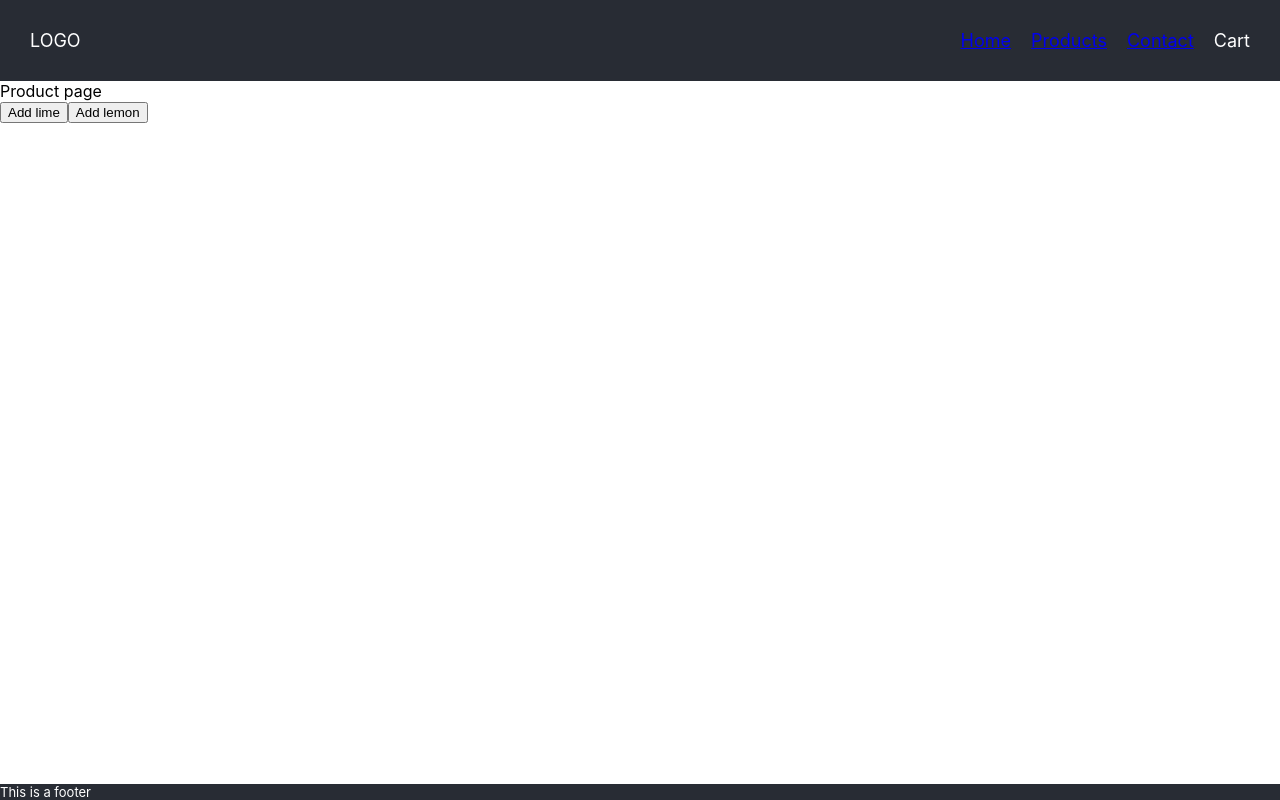
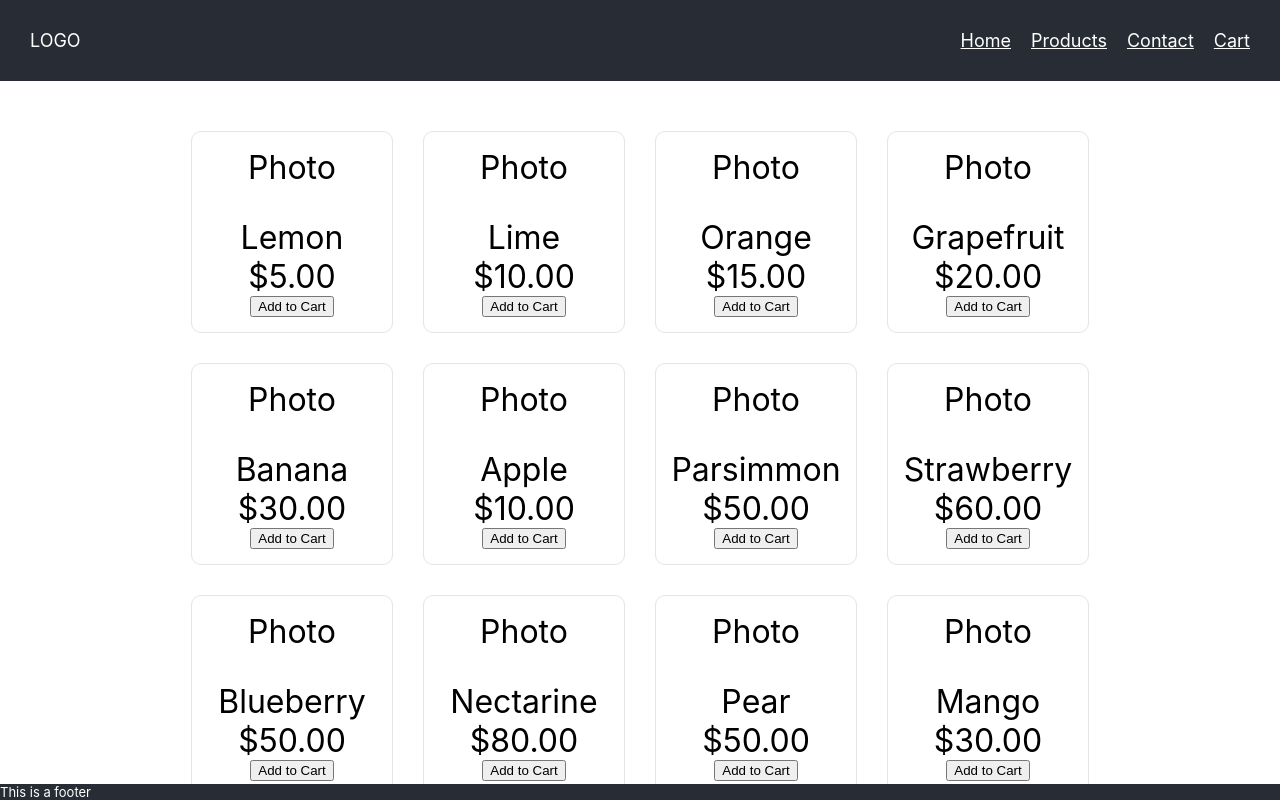
Before and after one commit to skeanster/web-store, a React (Create React App) app: page /Productpage in a window 1280 px wide. Built offline with nearby package versions, Linux system fonts and the light colour scheme.

Commit message:
Cart, product page, state improvements

```diff
--- a/src/App.css
+++ b/src/App.css
@@ -1,3 +1,7 @@
+a {
+  color: white;
+}
+
 .App {
   text-align: center;
   min-height: 100vh;
@@ -50,3 +54,36 @@
   bottom: 0;
   width: 100%;
 }
+
+.productPage {
+  display: flex;
+  flex-direction: row;
+  flex-wrap: wrap;
+  justify-content: center;
+  gap: 30px;
+  margin-top: 50px;
+  width: 90%;
+  margin-left: auto;
+  margin-right: auto;
+  max-width: 1000px;
+}
+
+.item {
+  width: 200px;
+  height: 200px;
+  display: flex;
+  flex-direction: column;
+  border: 1px solid rgb(229, 229, 229);
+  border-radius: 10px;
+  background-color: rgb(255, 255, 255);
+  font-size: 2rem;
+  align-items: center;
+  justify-content: space-around;
+}
+
+.itemText {
+  display: flex;
+  flex-direction: column;
+  flex-wrap: nowrap;
+  align-items: center;
+}
--- a/src/RouteSwitch.js
+++ b/src/RouteSwitch.js
@@ -2,6 +2,7 @@ import { BrowserRouter, Routes, Route } from 'react-router-dom';
 import App from './App';
 import Productpage from './components/Productpage';
 import Contactpage from './components/Contactpage';
+import CartPage from './components/CartPage';
 
 const RouteSwitch = () => {
   return (
@@ -10,6 +11,7 @@ const RouteSwitch = () => {
         <Route path="/" element={<App />} />
         <Route path="/Productpage" element={<Productpage />} />
         <Route path="/Contactpage" element={<Contactpage />} />
+        <Route path="/CartPage" element={<CartPage />} />
       </Routes>
     </BrowserRouter>
   );
--- /dev/null
+++ b/src/components/CartPage.js
@@ -0,0 +1,21 @@
+import { state } from '../state/Cartstate';
+import Navbar from './Navbar';
+import Footer from './Footer';
+
+const CartPage = () => {
+  return (
+    <div className="cartPage">
+      <Navbar />
+      {state.map((item) => {
+        return (
+          <div key={item.name}>
+            {item.name}, quantity: {item.quantity}
+          </div>
+        );
+      })}
+      <Footer />
+    </div>
+  );
+};
+
+export default CartPage;
--- a/src/components/Navbar.js
+++ b/src/components/Navbar.js
@@ -20,9 +20,11 @@ const Navbar = () => {
             Contact
           </div>
         </Link>
-        <div className="navItems" id="cart">
-          Cart
-        </div>
+        <Link to="/CartPage">
+          <div className="navItems" id="cart">
+            Cart
+          </div>
+        </Link>
       </div>
     </div>
   );
--- a/src/components/Productpage.js
+++ b/src/components/Productpage.js
@@ -1,22 +1,32 @@
 import Navbar from './Navbar';
 import Footer from './Footer';
-import cartChange from '../state/Cartstate';
+import { cartAdd } from '../state/Cartstate';
+import Products from '../state/Productsstate';
 
 const Productpage = () => {
   const addToCart = (e) => {
-    cartChange(e.target.id, 'addToCart');
+    cartAdd(e.target.id);
   };
 
   return (
     <div>
       <Navbar />
-      <div className="productPage">Product page</div>
-      <button onClick={addToCart} id="lime">
-        Add lime
-      </button>
-      <button onClick={addToCart} id="lemon">
-        Add lemon
-      </button>
+      <div className="productPage">
+        {Products.map((item) => {
+          return (
+            <div className="item" key={item.sku}>
+              <div className="itemPhoto">Photo</div>
+              <div className="itemText">
+                <div className="itemName">{item.name}</div>
+                <div className="itemPrice">${item.price}.00</div>
+                <button onClick={addToCart} id={item.name}>
+                  Add to Cart
+                </button>
+              </div>
+            </div>
+          );
+        })}
+      </div>
       <Footer />
     </div>
   );
--- a/src/state/Cartstate.js
+++ b/src/state/Cartstate.js
@@ -1,19 +1,18 @@
-let initState = [{ sku: 'lime', quantity: 1 }];
+let state = [];
+
 const isInCart = (product) => {
-  return initState.find(({ sku }) => sku === product);
+  return state.find(({ name }) => name === product);
 };
 
-const cartChange = (product, action) => {
-  if (action === 'addToCart') {
-    if (isInCart(product) === undefined) {
-      initState.push({ sku: product, quantity: 1 });
-      console.log(initState);
-    } else {
-      initState.find(({ sku }) => sku === product).quantity =
-        initState.find(({ sku }) => sku === product).quantity + 1;
-      console.log(initState);
-    }
+const cartAdd = (product) => {
+  if (isInCart(product) === undefined) {
+    state.push({ name: product, quantity: 1 });
+    console.log(state);
+  } else {
+    state.find(({ name }) => name === product).quantity =
+      state.find(({ name }) => name === product).quantity + 1;
+    console.log(state);
   }
 };
 
-export default cartChange;
+export { cartAdd, state };
--- a/src/state/Productsstate.js
+++ b/src/state/Productsstate.js
@@ -1,18 +1,16 @@
-import React, { useState, useEffect } from 'react';
+const Products = [
+  { sku: '1', price: '5', name: 'Lemon' },
+  { sku: '2', price: '10', name: 'Lime' },
+  { sku: '3', price: '15', name: 'Orange' },
+  { sku: '4', price: '20', name: 'Grapefruit' },
+  { sku: '5', price: '30', name: 'Banana' },
+  { sku: '6', price: '10', name: 'Apple' },
+  { sku: '7', price: '50', name: 'Parsimmon' },
+  { sku: '8', price: '60', name: 'Strawberry' },
+  { sku: '9', price: '50', name: 'Blueberry' },
+  { sku: '10', price: '80', name: 'Nectarine' },
+  { sku: '11', price: '50', name: 'Pear' },
+  { sku: '12', price: '30', name: 'Mango' },
+];
 
-const Productsstate = () => {
-  const [Productsstate, setProductsstate] = useState({
-    products: [
-      { sku: '111', price: '5', name: 'lemons' },
-      { sku: '222', price: '10', name: 'limes' },
-      { sku: '333', price: '15', name: 'oranges' },
-      { sku: '444', price: '20', name: 'grapfruits' },
-    ],
-  });
-
-  useEffect(() => {}, [Productsstate]);
-
-  return { Productsstate };
-};
-
-export default Productsstate;
+export default Products;
```
